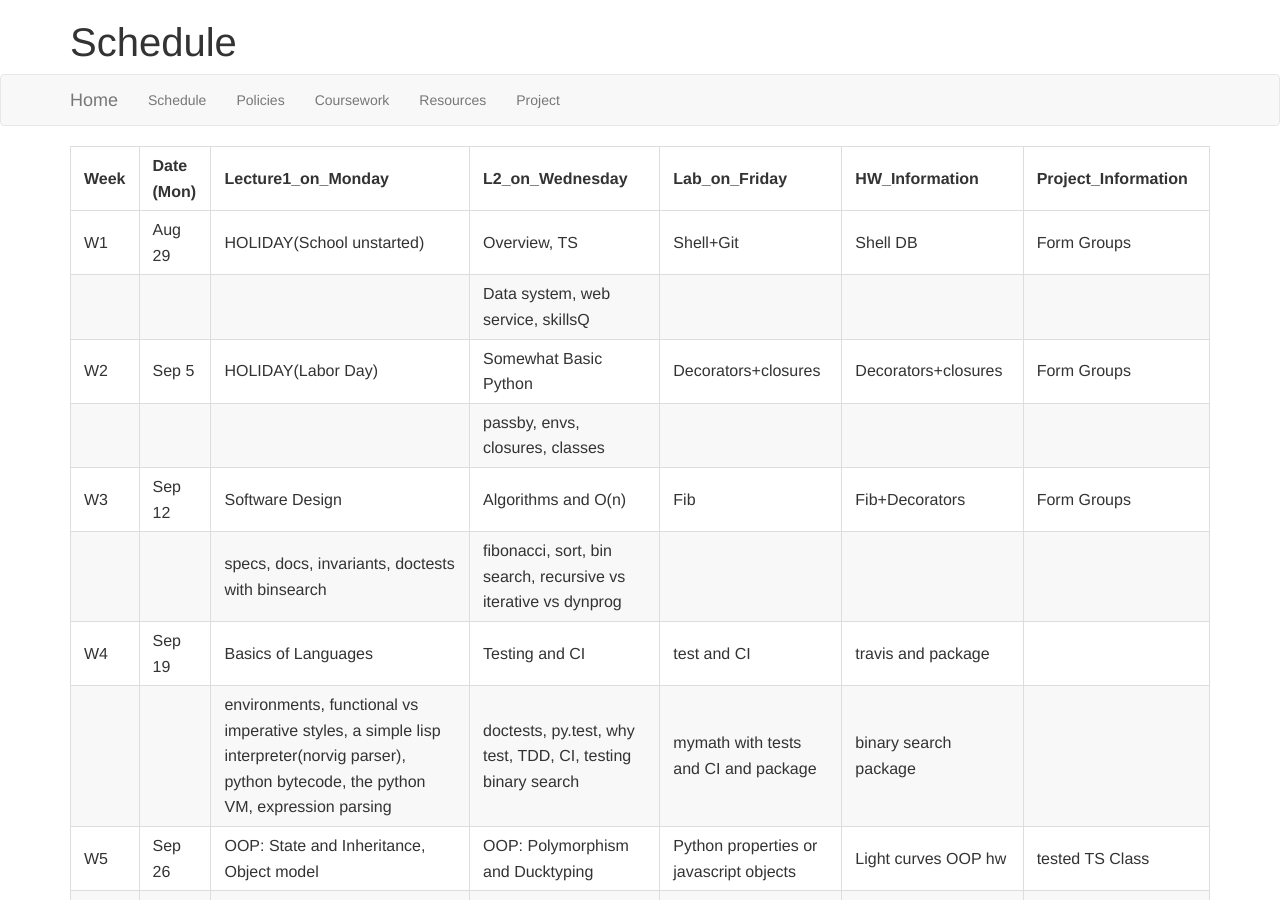
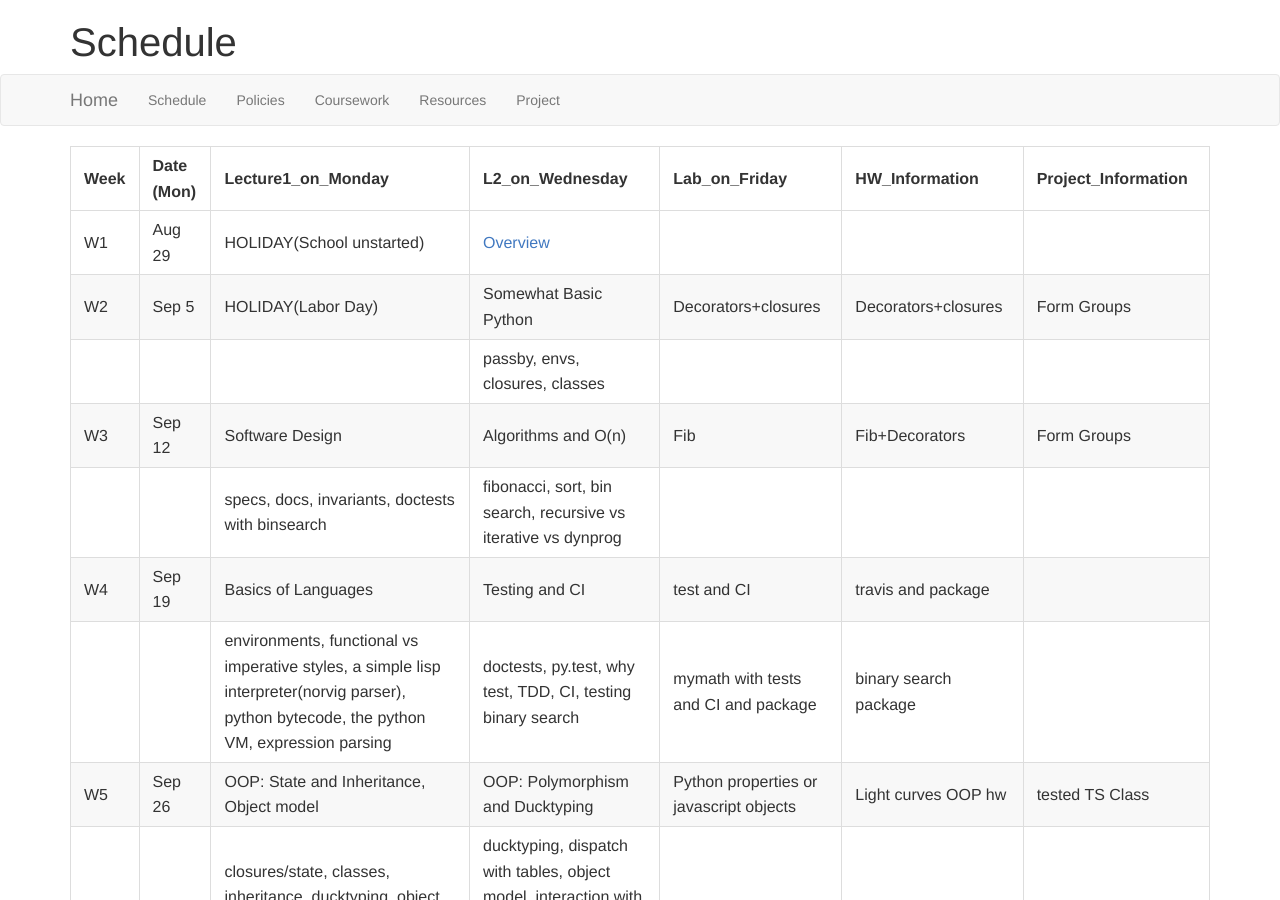
Before and after one commit to iacs-cs207/cs207-2016, a Jekyll site: the page built from schedule.md, in a window 1280 px wide and 900 px high. Built offline with Jekyll 4.4.1, drawn with Linux system fonts in a browser that asks for light colours; nearby versions of some CDN libraries; Markdown is read by kramdown in place of the engine named in the settings.

Commit message:
added into pdf

```diff
--- a/schedule.md
+++ b/schedule.md
@@ -5,8 +5,7 @@ layout: default
 
 | Week | Date (Mon) | Lecture1_on_Monday                       | L2_on_Wednesday                          | Lab_on_Friday                            | HW_Information                           | Project_Information                      |
 | ---- | ---------- | ---------------------------------------- | ---------------------------------------- | ---------------------------------------- | ---------------------------------------- | ---------------------------------------- |
-| W1   | Aug 29     | HOLIDAY(School unstarted)                | Overview, TS                             | Shell+Git                                | Shell DB                                 | Form Groups                              |
-|      |            |                                          | Data system, web service, skillsQ        |                                          |                                          |                                          |
+| W1   | Aug 29     | HOLIDAY(School unstarted)                | [Overview](https://github.com/iacs-cs207/cs207-2016/blob/master/lectures/introduction.pdf)        |                                          |                                          |                                          |
 | W2   | Sep 5      | HOLIDAY(Labor Day)                       | Somewhat Basic Python                    | Decorators+closures                      | Decorators+closures                      | Form Groups                              |
 |      |            |                                          | passby, envs, closures, classes          |                                          |                                          |                                          |
 | W3   | Sep 12     | Software Design                          | Algorithms and O(n)                      | Fib                                      | Fib+Decorators                           | Form Groups                              |
```
